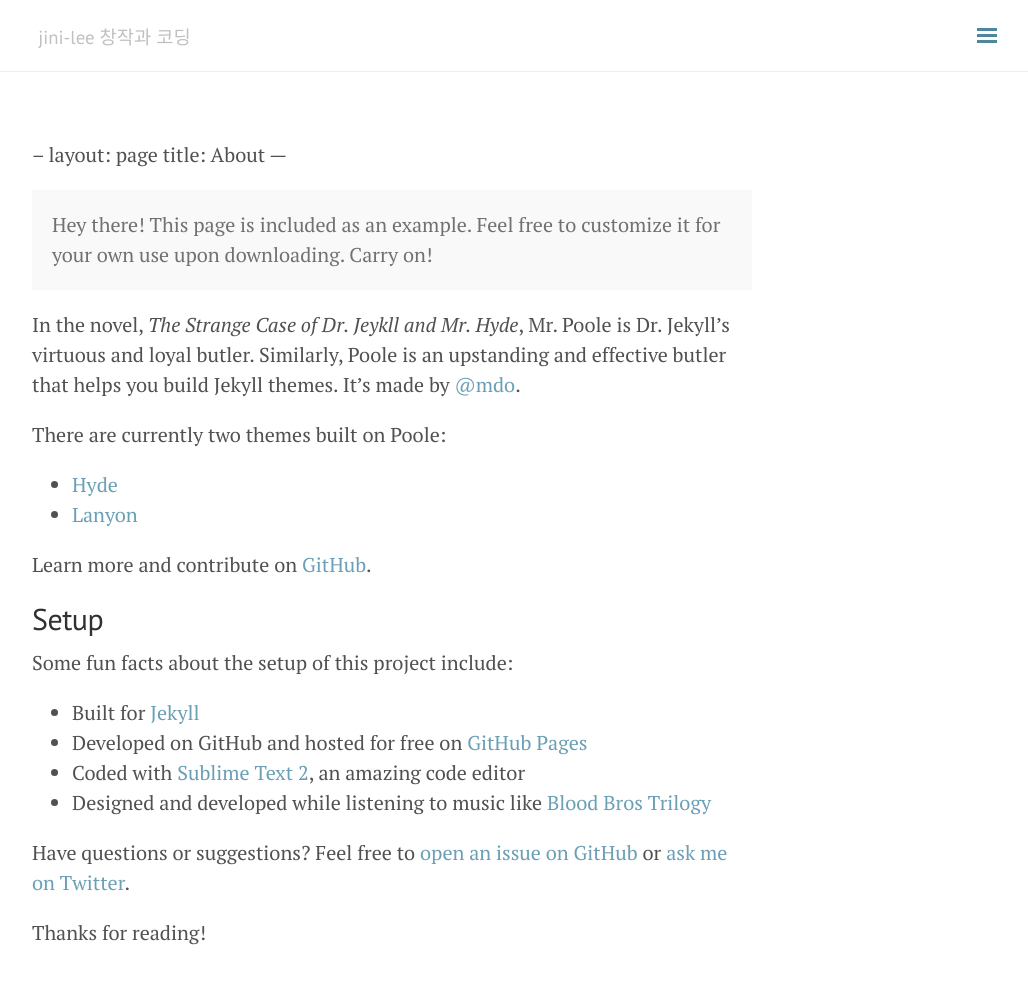
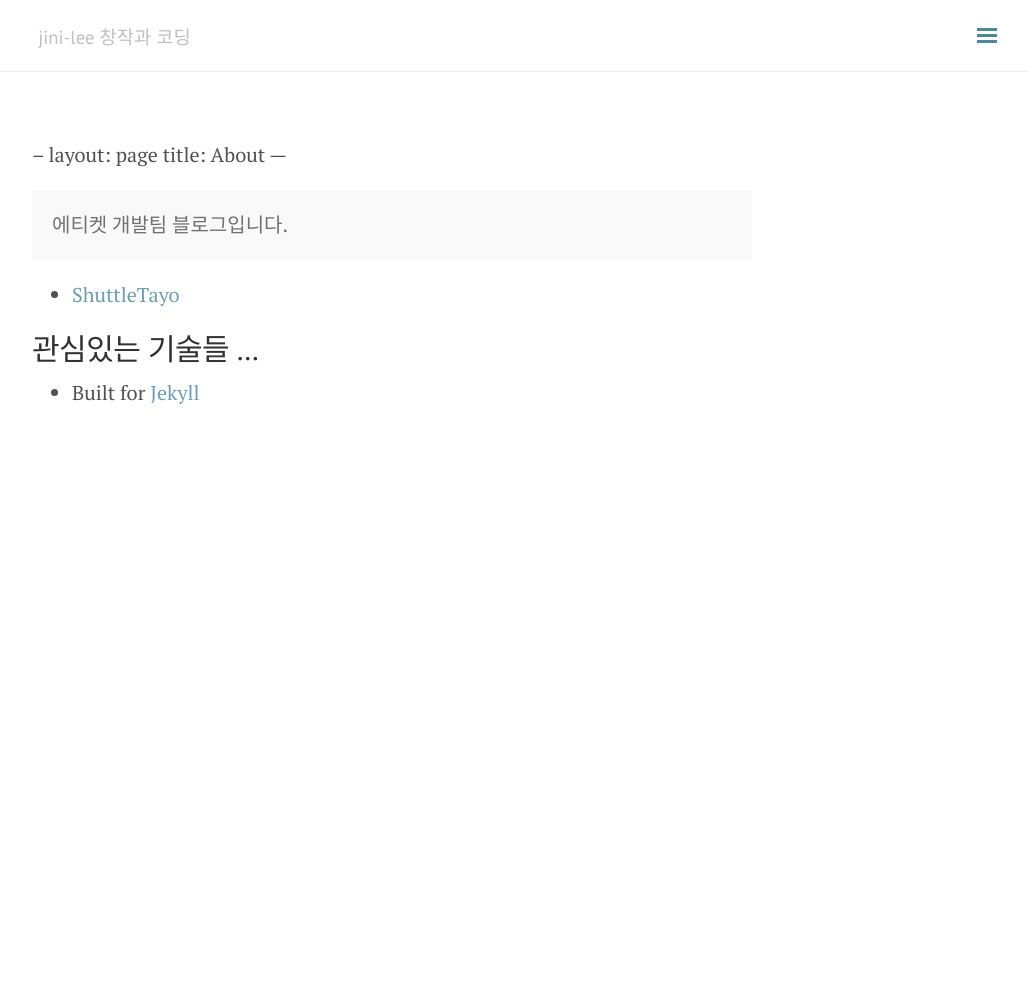
Before and after one commit to edticket/edticket.github.io, a Jekyll site: the page built from about.md, in a window 1280 px wide and 1028 px high. Shown: the top 984 px of the window, without its empty margins (248-1276 px from the left). Built offline with Jekyll 4.4.1, drawn with Linux system fonts in a browser that asks for light colours; nearby versions of some CDN libraries; our own code applies the rules of GitHub Pages for plain Markdown files; comment, search, counter and statistics services are not loaded.

Commit message:
update first

```diff
--- a/_config.yml
+++ b/_config.yml
@@ -23,12 +23,11 @@ version: 1.0.0
 
 # About/contact
 author:
-  name: LEE JINHEE
-  description: zaddy.jini
+  name: edticket-tech
+  description: mobility platform lab
   contact:
-    github:    https://github.com/jini-lee
-    facebook:  https://www.facebook.com/jinhee.lee.351
-    email:     mailto:zaddy.jini@gmail.com
+    github:    https://github.com/edticket
+    email:     mailto:developer@edticket.com
 
 # Navigation (2nd level links supported)
 nav:
@@ -38,11 +37,8 @@ nav:
     - '/'
     - { python: '/blog/categories/#python' }
     - { javascript: '/blog/categories/#javascript' }
-    - { swift: '/blog/categories/#swift' }
     - { django: '/blog/categories/#django' }
     - { postgres: '/blog/categories/#postgres' }
-    - { git: '/blog/categories/#git' }
-    - { side_project: '/blog/categories/#side_project' }
     - { etc: '/blog/categories/#etc' }
     # - { Tags: '/blog/tags/' }
   About:
@@ -58,7 +54,7 @@ category_page: '/blog/categories/'
 # Puglins
 mathjax: true # whether support mathjax
 #google_analytics_token: 'UA-00000000-1' # leave blank if you don't want google analytics
-disqus_short_name: 'jini-github-io' # leave blank if you don't want disqus
+disqus_short_name: 'edticket-github-io' # leave blank if you don't want disqus
 
 # Use the following plug-ins
 gems:
--- a/_includes/sidebar.html
+++ b/_includes/sidebar.html
@@ -6,11 +6,6 @@
 <div class="sidebar" id="sidebar">
   <div class="sidebar-item">
     <div class="sidebar-personal-info">
-      <div class="sidebar-personal-info-section">
-        <a href="https://www.github.com/jini-lee">
-          <img src="/public/profile.jpeg" alt="profile picture" />
-	</a>
-      </div>
       <div class="sidebar-personal-info-section">
         <p>{{ site.author.description }}</p>
       </div>
--- a/about.md
+++ b/about.md
@@ -4,27 +4,12 @@ title: About
 ---
 
 <p class="message">
-  Hey there! This page is included as an example. Feel free to customize it for your own use upon downloading. Carry on!
+  에티켓 개발팀 블로그입니다.
 </p>
 
-In the novel, *The Strange Case of Dr. Jeykll and Mr. Hyde*, Mr. Poole is Dr. Jekyll's virtuous and loyal butler. Similarly, Poole is an upstanding and effective butler that helps you build Jekyll themes. It's made by [@mdo](https://twitter.com/mdo).
+* [ShuttleTayo](http://www.tayotayo.net)
 
-There are currently two themes built on Poole:
 
-* [Hyde](http://hyde.getpoole.com)
-* [Lanyon](http://lanyon.getpoole.com)
-
-Learn more and contribute on [GitHub](https://github.com/poole).
-
-## Setup
-
-Some fun facts about the setup of this project include:
+## 관심있는 기술들 ...
 
 * Built for [Jekyll](http://jekyllrb.com)
-* Developed on GitHub and hosted for free on [GitHub Pages](https://pages.github.com)
-* Coded with [Sublime Text 2](http://sublimetext.com), an amazing code editor
-* Designed and developed while listening to music like [Blood Bros Trilogy](https://soundcloud.com/maddecent/sets/blood-bros-series)
-
-Have questions or suggestions? Feel free to [open an issue on GitHub](https://github.com/poole/issues/new) or [ask me on Twitter](https://twitter.com/mdo).
-
-Thanks for reading!
```
Also changed, not shown: public/favicon.png (deleted), public/profile.jpeg (deleted).
